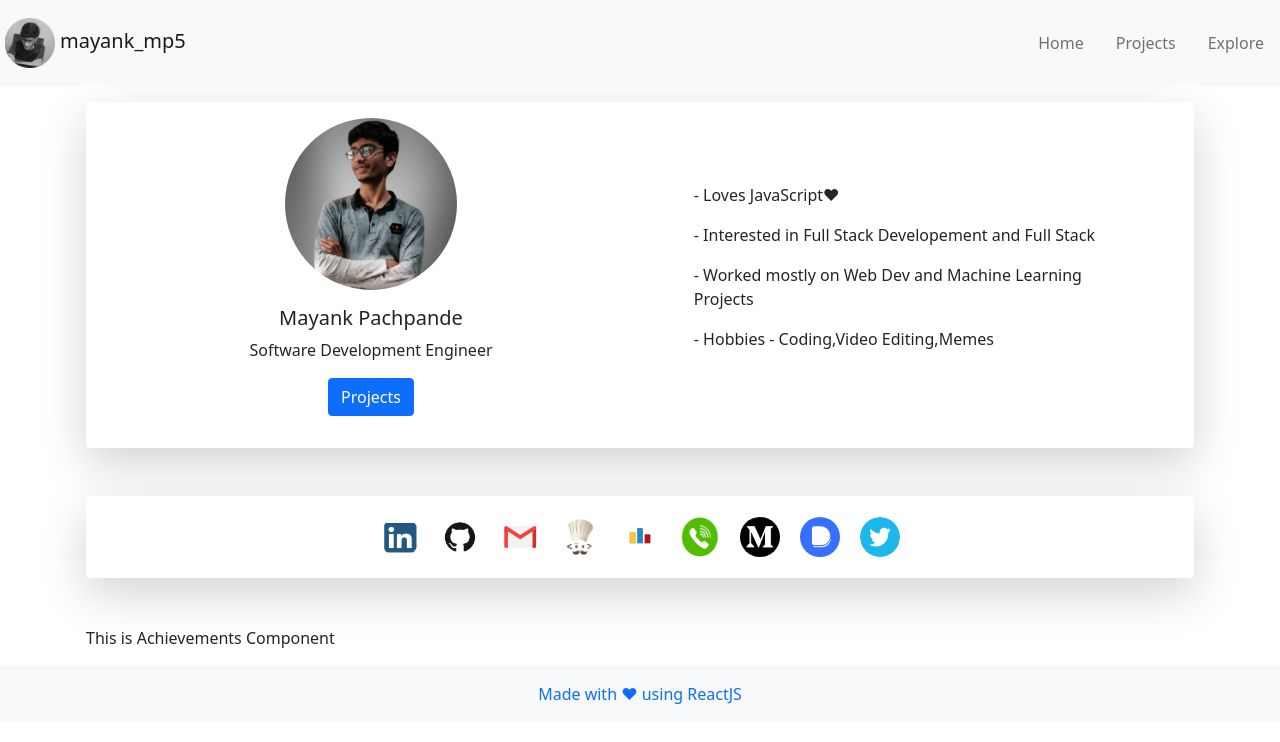
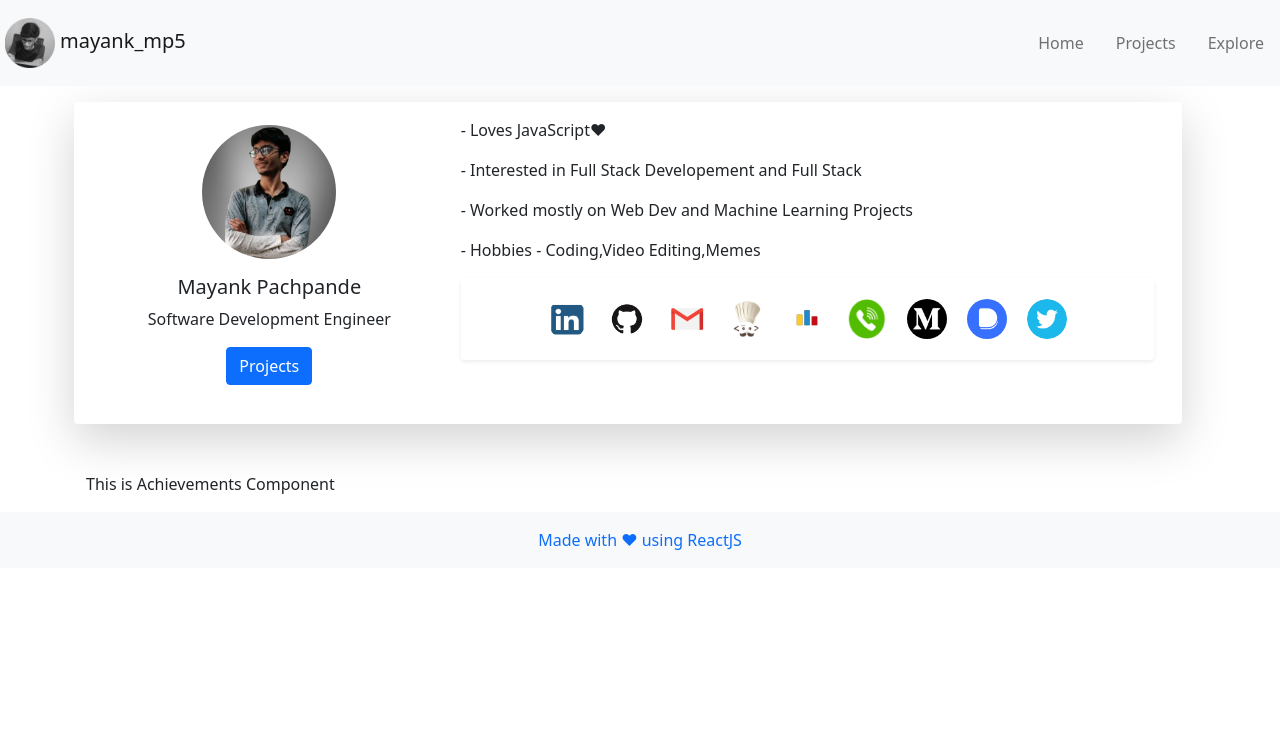
Before and after one commit to Mayank-MP05/Mayank-MP05, a React (Create React App) app in the folder portfolio/: page /home in a window 1280 px wide. Shown: the top 742 px of the page. Built offline with nearby package versions, Linux system fonts and the light colour scheme.

Commit message:
social llinks adjustment

```diff
--- a/portfolio/src/home/Home.jsx
+++ b/portfolio/src/home/Home.jsx
@@ -9,7 +9,6 @@ function Home() {
   return (
     <>
       <Introcard />
-      <Sociallinks />
       <Achievements />
     </>
   );
--- a/portfolio/src/home/Introcard.jsx
+++ b/portfolio/src/home/Introcard.jsx
@@ -1,11 +1,13 @@
 import React from "react";
 import { Card, Button } from "react-bootstrap";
 import { Link } from "react-router-dom";
+
 import MayankImg from "./linked-in-dp-gray-bg.png";
+import Sociallinks from "./Sociallinks";
 function Introcard() {
   return (
-    <div className='w-100 d-flex shadow-lg p-3 mb-5 bg-white rounded'>
-      <Card style={{ width: "40%" }} className='left-card no-border m-auto'>
+    <div className='w-100 d-flex shadow-lg p-3 mb-5 bg-white rounded row'>
+      <Card className='left-card no-border m-auto col-md-4 col-sm-12'>
         <Card.Img variant='top' src={MayankImg} className='mayank-img' />
         <Card.Body>
           <Card.Title>Mayank Pachpande</Card.Title>
@@ -15,13 +17,12 @@ function Introcard() {
           </Link>
         </Card.Body>
       </Card>
-      <Card
-        style={{ width: "40%" }}
-        className='m-auto no-border d-flex justify-content-center'>
+      <Card className='m-auto no-border d-flex justify-content-center  col-md-8 col-sm-12'>
         <p>- Loves JavaScript♥</p>
         <p>- Interested in Full Stack Developement and Full Stack</p>
         <p>- Worked mostly on Web Dev and Machine Learning Projects</p>
         <p>- Hobbies - Coding,Video Editing,Memes</p>
+        <Sociallinks />
       </Card>
     </div>
   );
--- a/portfolio/src/home/Sociallinks.jsx
+++ b/portfolio/src/home/Sociallinks.jsx
@@ -14,7 +14,7 @@ import twitter from "./logos/twitter.png";
 
 function Sociallinks() {
   return (
-    <div class='shadow-lg p-3 mb-5 bg-white rounded social-links'>
+    <div className='shadow-sm p-3 mb-5 bg-white rounded social-links'>
       <a href='https://www.linkedin.com/in/mayank-mp5/' target='_blank'>
         <img src={linkedin} />
       </a>
--- a/portfolio/src/home/home.css
+++ b/portfolio/src/home/home.css
@@ -14,6 +14,7 @@
   display: flex;
   justify-content: center;
   flex-direction: row;
+  flex-wrap: wrap;
 }
 .social-links img {
   margin: 5px 10px;
```
